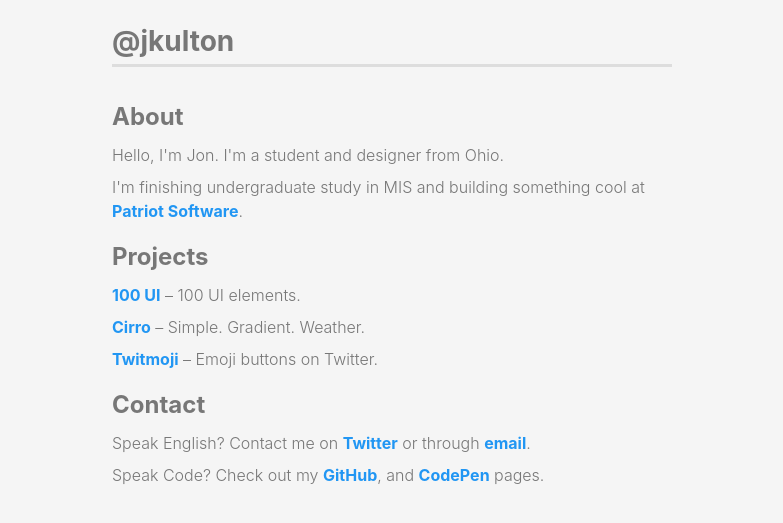
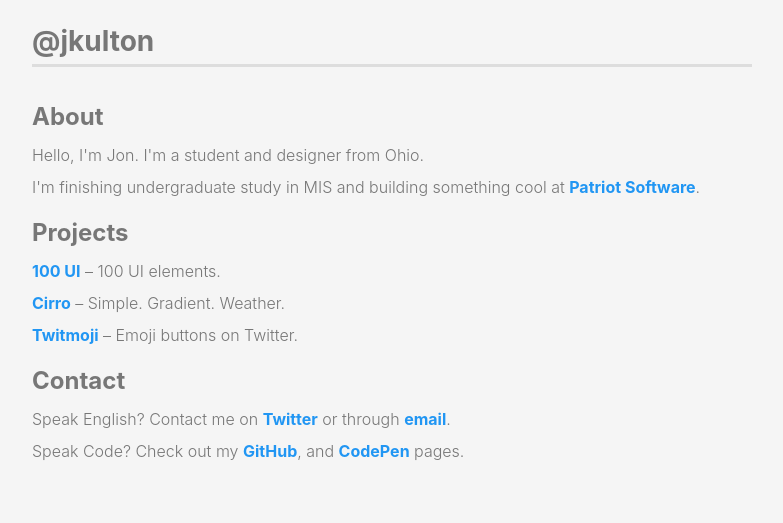
Before and after one commit to jkulton/jkulton.github.io, a Jekyll site: the page built from index.html, in a window 1280 px wide. Shown: the top 523 px of the page, without its empty margins (248-1031 px from the left). Built offline with Jekyll 4.4.1, drawn with Linux system fonts in a browser that asks for light colours; nearby versions of some CDN libraries.

Commit message:
increase max-width

```diff
--- a/_sass/_base.scss
+++ b/_sass/_base.scss
@@ -47,12 +47,12 @@ img {
 }
 
 .wrapper, header {
-    max-width:35rem;
+    max-width: 45rem;
     margin:0 auto;
 }
 
 header {
-    max-width: 35rem;
+    max-width: 45rem;
     padding-bottom: 1rem;
     margin-top: 1rem;
     position: relative;
```
